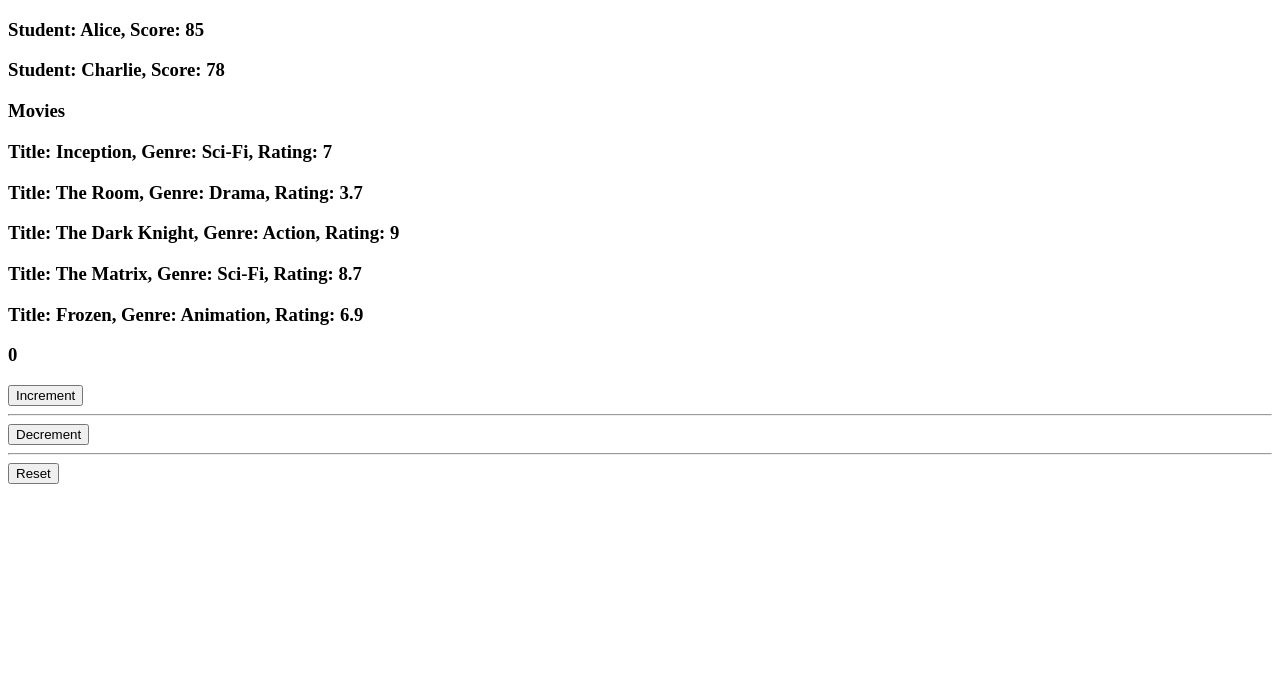
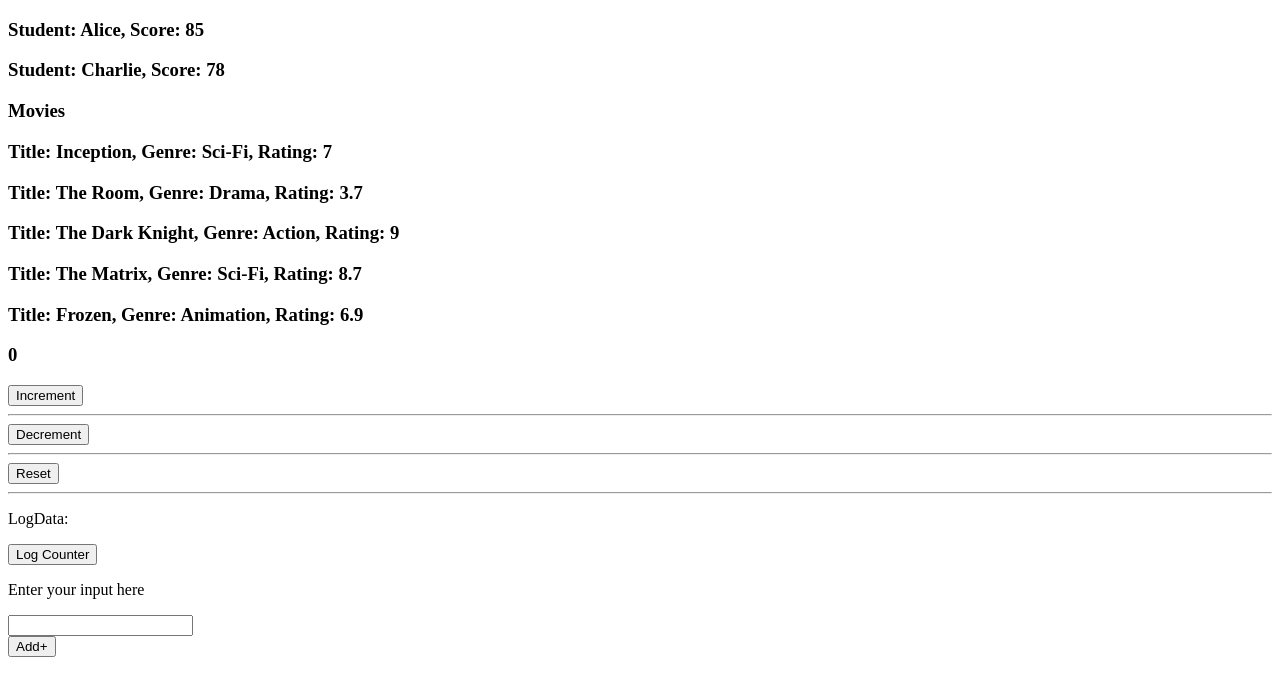
Before and after one commit to get-aakash/reactPlayground, a React (Vite) app: page / in a window 1280 px wide. Shown: the top 696 px of the page. Built offline with nearby package versions, Linux system fonts and the light colour scheme.

Commit message:
usestate and data handling

```diff
--- a/src/App.jsx
+++ b/src/App.jsx
@@ -2,6 +2,7 @@
 import './App.css'
 import Practice, { filterAvailableBooks, filterByGenre, Movies } from './components/Practice'
 import Practicestate from './components/Practicestate'
+import ToDo from './components/ToDo'
 import { data } from './utils/data'
 
 function App() {
@@ -19,6 +20,7 @@ function App() {
       <Practice />
       <Movies />
       <Practicestate />
+      <ToDo />
     </>
 
   )
--- a/src/components/Practicestate.jsx
+++ b/src/components/Practicestate.jsx
@@ -2,17 +2,29 @@ import React, { useState } from 'react'
 
 const Practicestate = () => {
     const [index, setIndex] = useState(0)
+    const [logData, setLogData] = useState([])
     const handleIncrement = ()=>{
         setIndex(index+1)
+        setLogData([...logData, index])
 
     }
     const handleDecrement = ()=>{
 
         index<=0?setIndex(0):setIndex(index-1)
+        setLogData([...logData, index])
 
     }
     const handleReset = ()=>{
         setIndex(0)
+        setLogData([])
+
+    }
+
+    const handleLogCount = ()=>{
+        setLogData([...logData, index])
+        console.log(logData)
+
+
 
     }
   return (
@@ -24,6 +36,11 @@ const Practicestate = () => {
         <button onClick={handleDecrement}>Decrement</button>
         <hr />
         <button onClick={handleReset}>Reset</button>
+        <hr />
+        <p>LogData: {logData}</p>
+        <button onClick={handleLogCount}>Log Counter</button>
+
+
 
     </div>
   )
--- /dev/null
+++ b/src/components/ToDo.jsx
@@ -0,0 +1,48 @@
+import React, { useState } from 'react'
+
+const ToDo = () => {
+    const [task, setTask] = useState("")
+    const [data, setData] = useState([])
+
+    const handleOnChange = (e)=>{
+        setTask(e.target.value)
+    }
+
+    const handleAddOnCLick = ()=>{
+        setData([...data, task])
+    }
+
+
+    console.log(data)
+    return (
+        <div>
+            <div>
+                <p>Enter your input here</p>
+
+                <input type="text" onChange={handleOnChange} />
+
+            </div>
+            <div>
+                <button onClick={handleAddOnCLick}>Add+</button>
+
+            </div>
+
+            <ul>
+                {
+                    data?.map((item,i)=>{
+                        return (
+                            <li key={i}>{item} <button>Delete</button></li>
+
+                        )
+                    })
+                }
+
+            </ul>
+
+
+
+        </div>
+    )
+}
+
+export default ToDo
```
